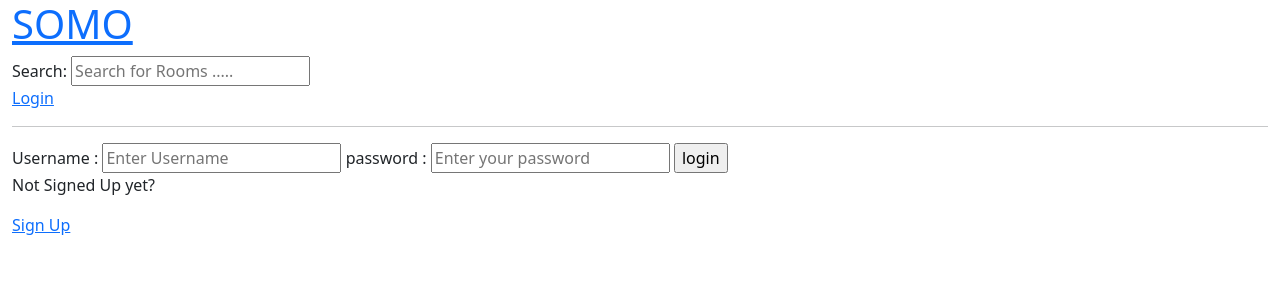
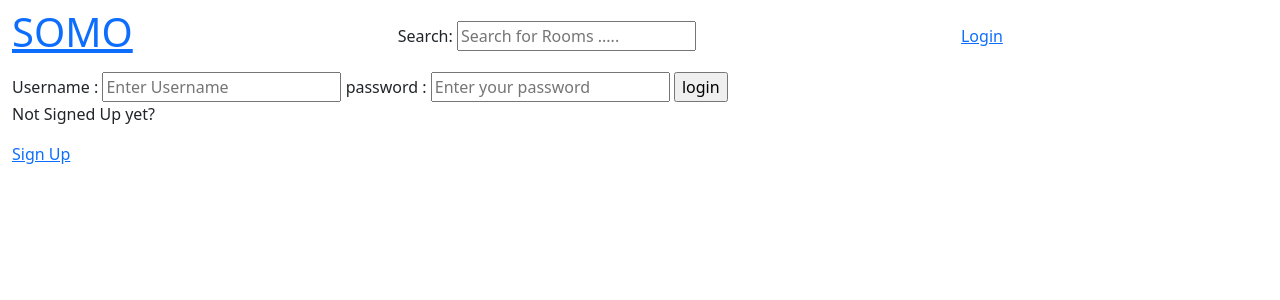
Before and after one commit to nzyuko/somo, a Django app: a page that uses somo-back/somo/templates/navbar.html in a window 1280 px wide. Shown: the top 300 px of the page. Run offline with Django 3.2, Linux system fonts and the light colour scheme; some libraries are stand-ins or nearby versions.

Commit message:
navbar styling

```diff
--- a/somo-back/somo/templates/navbar.html
+++ b/somo-back/somo/templates/navbar.html
@@ -1,6 +1,12 @@
+{% load bootstrap5 %}
+{% bootstrap_css %}
+{% bootstrap_javascript %}
+
+<div class="navbar">
     <a href="/">
         <h1>SOMO</h1>
     </a>
+
 
         <form method="GET" action="{% url 'home'%}">
             <label>
@@ -9,11 +15,17 @@
             </label>
         </form>
 
+
     {% if request.user.is_authenticated %}
         <p>Hello {{ request.user }}</p>
+        <p>
             <a href="{% url 'logout' %}">Logout</a>
+        </p>
+
         {% else %}
         <a href="{% url 'login'%}">Login</a>
     {% endif %}
 
     <hr>
+
+</div>
```
Lines whose indentation alone changed are shown as unchanged.
